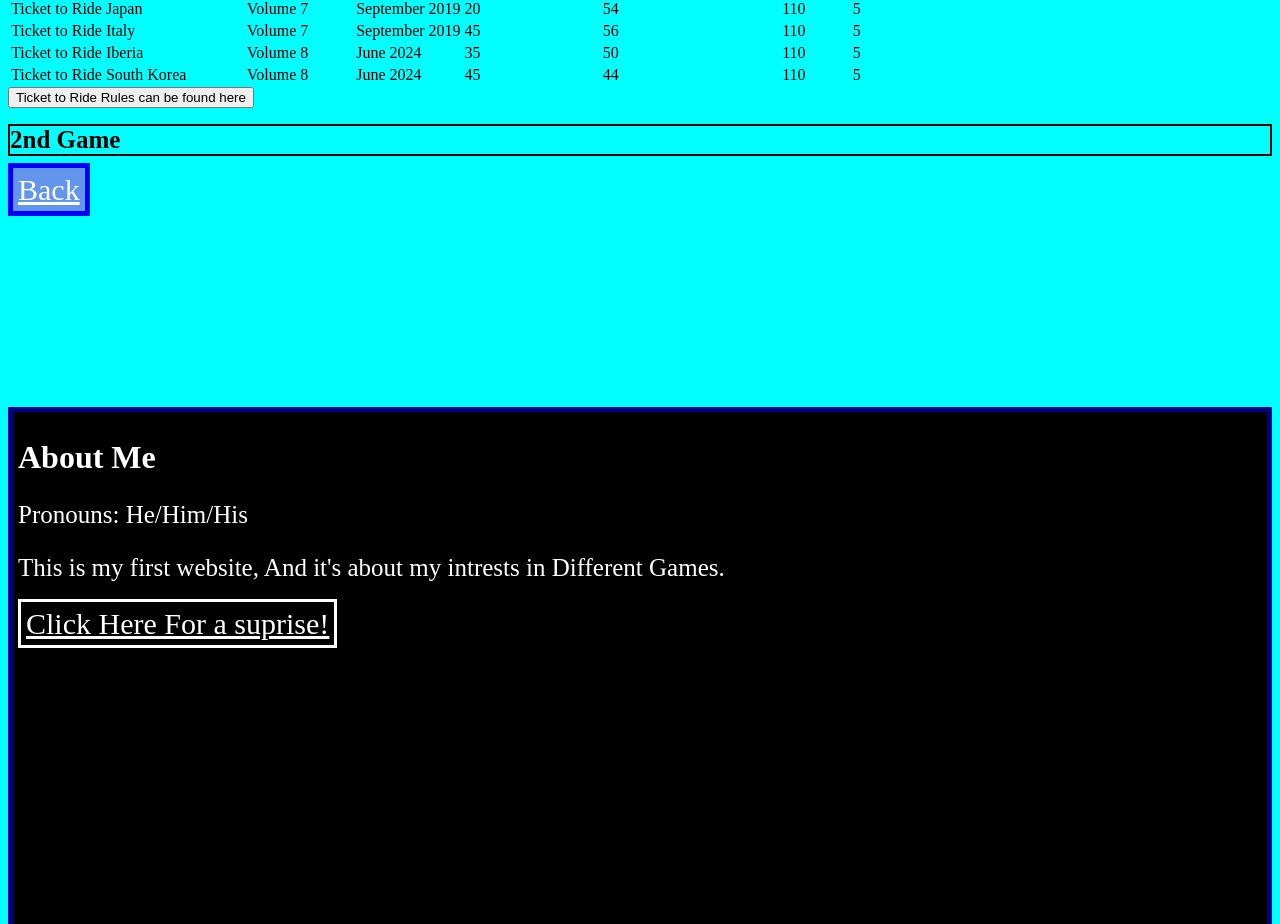
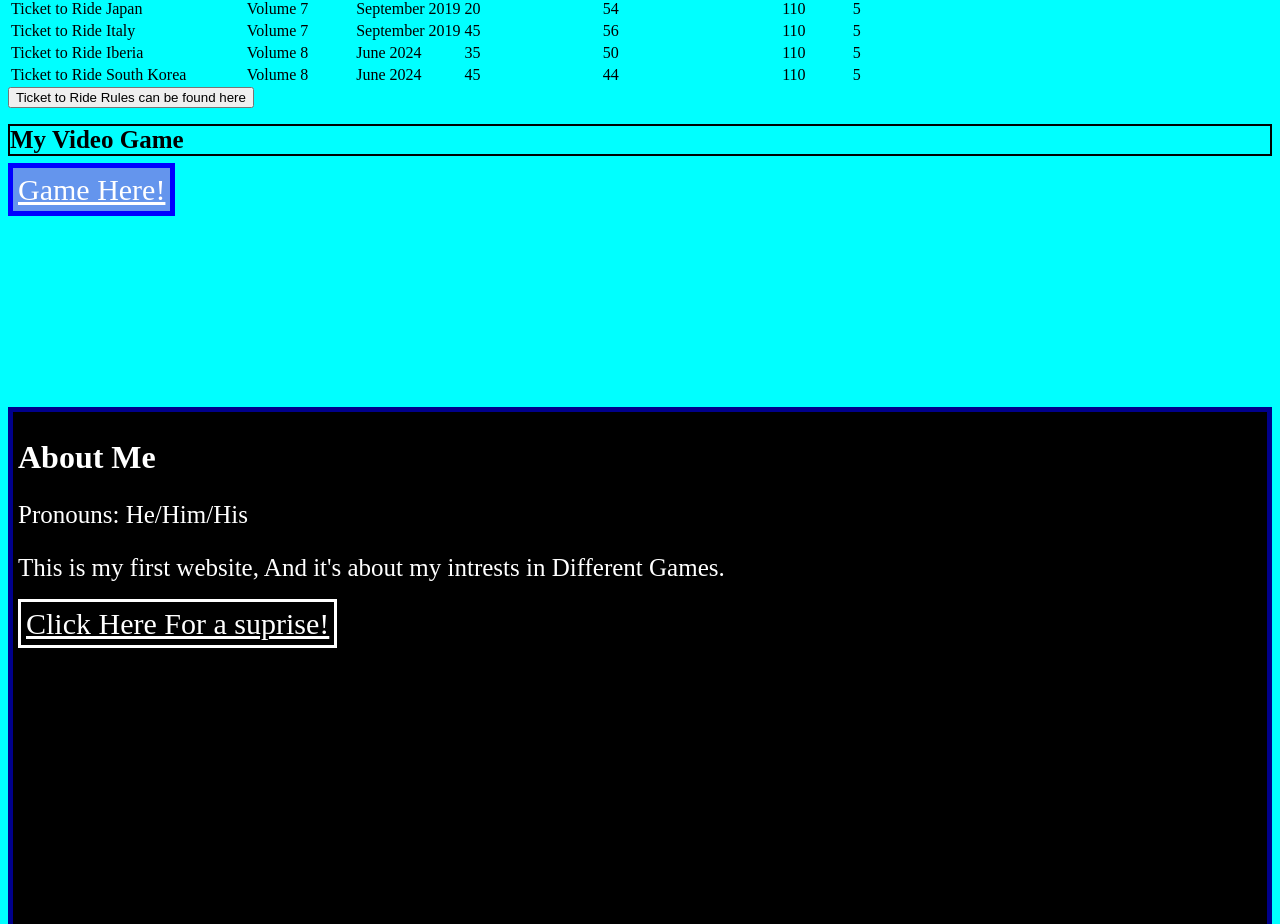
Before and after one commit to 28osmithYorkTech/28osmithYorkTech.github.io, a plain HTML site: page index.html in a window 1280 px wide. Shown: the part 957-1881 px from the top of the page. Drawn offline with Linux system fonts and the light colour scheme.

Commit message:
Game 4
Game 4

```diff
--- a/index.html
+++ b/index.html
@@ -233,12 +233,13 @@
     <button id='button1' onclick="gotogamepage()">Ticket to Ride Rules can be found here</button>
 
     <div>
-        <h1 class="G1p1">2nd Game</h1>
+        <h1 class="G1p1">My Video Game</h1>
 
 
-        <a href="index - Copy.html">Back</a>
+        <a href="./game/index.html">Game Here!</a>
     </div>
 </body>
+
 <footer>
     <div id="bottom">
 
```
